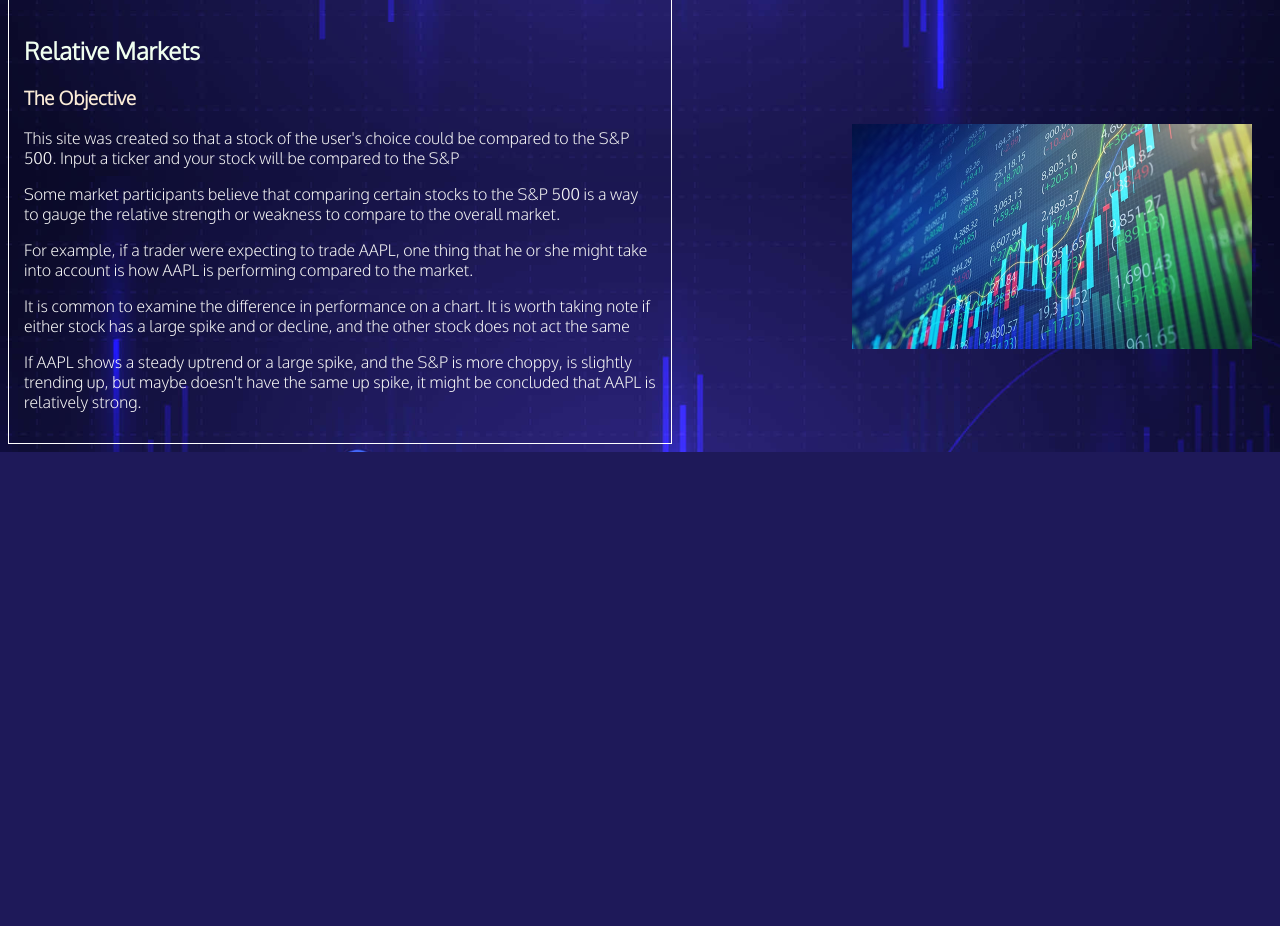
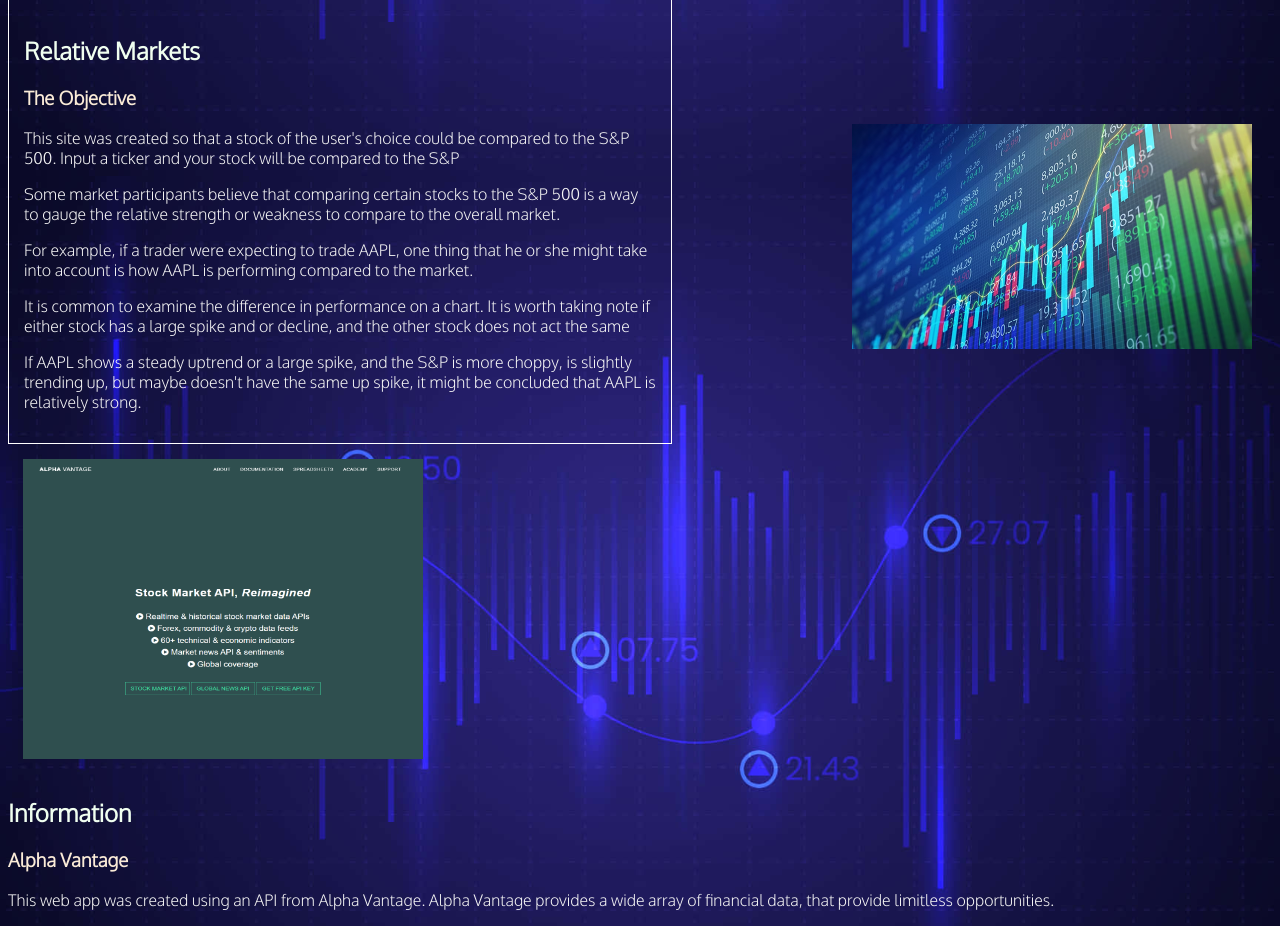
Before and after one commit to AirFryedCoffee/mystocksite, a Django app: page /stocks/ in a window 1280 px wide. Shown: the part 624-1550 px from the top of the page. Before the commit the page ends 1076 px from the top, so only its background shows below. Run offline with Django 3.2, Linux system fonts and the light colour scheme; data that the repository does not hold is empty.

Commit message:
Additional Styling

```diff
--- a/static/styles.css
+++ b/static/styles.css
@@ -127,3 +127,9 @@ a:hover {
     width: 50%;
     right: 0;
 }
+
+#vantage-pic {
+    height: 300px;
+    width: 400px;
+    padding: 15px;
+}
--- a/stocks/templates/stocks/base.html
+++ b/stocks/templates/stocks/base.html
@@ -48,6 +48,11 @@
         </div>
     </section>
     <section id="information">
-
+        <div id="information-section">
+            <img src="{% static 'vantagess.png' %}" alt="Alpha Vantage" id="vantage-pic" onclick="location.href='https://www.alphavantage.co/'">
+            <h1>Information</h1>
+            <h3>Alpha Vantage</h3>
+            <p>This web app was created using an API from Alpha Vantage. Alpha Vantage provides a wide array of financial data, that provide limitless opportunities.</p>
+        </div>
     </section>
 </html>
```
Also changed, not shown: static/vantagess.png (added).
